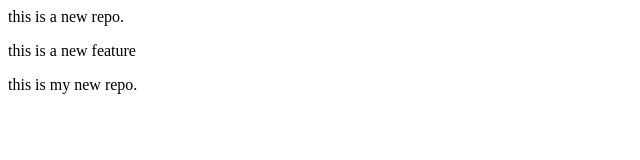
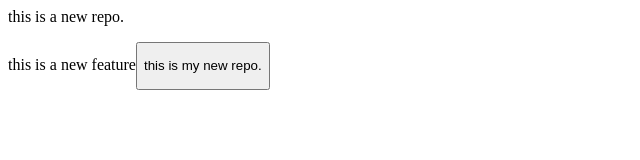
Before and after one commit to aatir-pervez/localrepo, a plain HTML site: page index.html in a window 1280 px wide. Shown: the whole page, without its empty margins (0-640 px from the left). Drawn offline with Linux system fonts and the light colour scheme.

Commit message:
add button

```diff
--- a/index.html
+++ b/index.html
@@ -1,3 +1,3 @@
 <p>this is a new repo.</p>
-<p>this is a new feature</p>
+<p>this is a new feature<button></p>
 <p>this is my new repo.</p>
```
